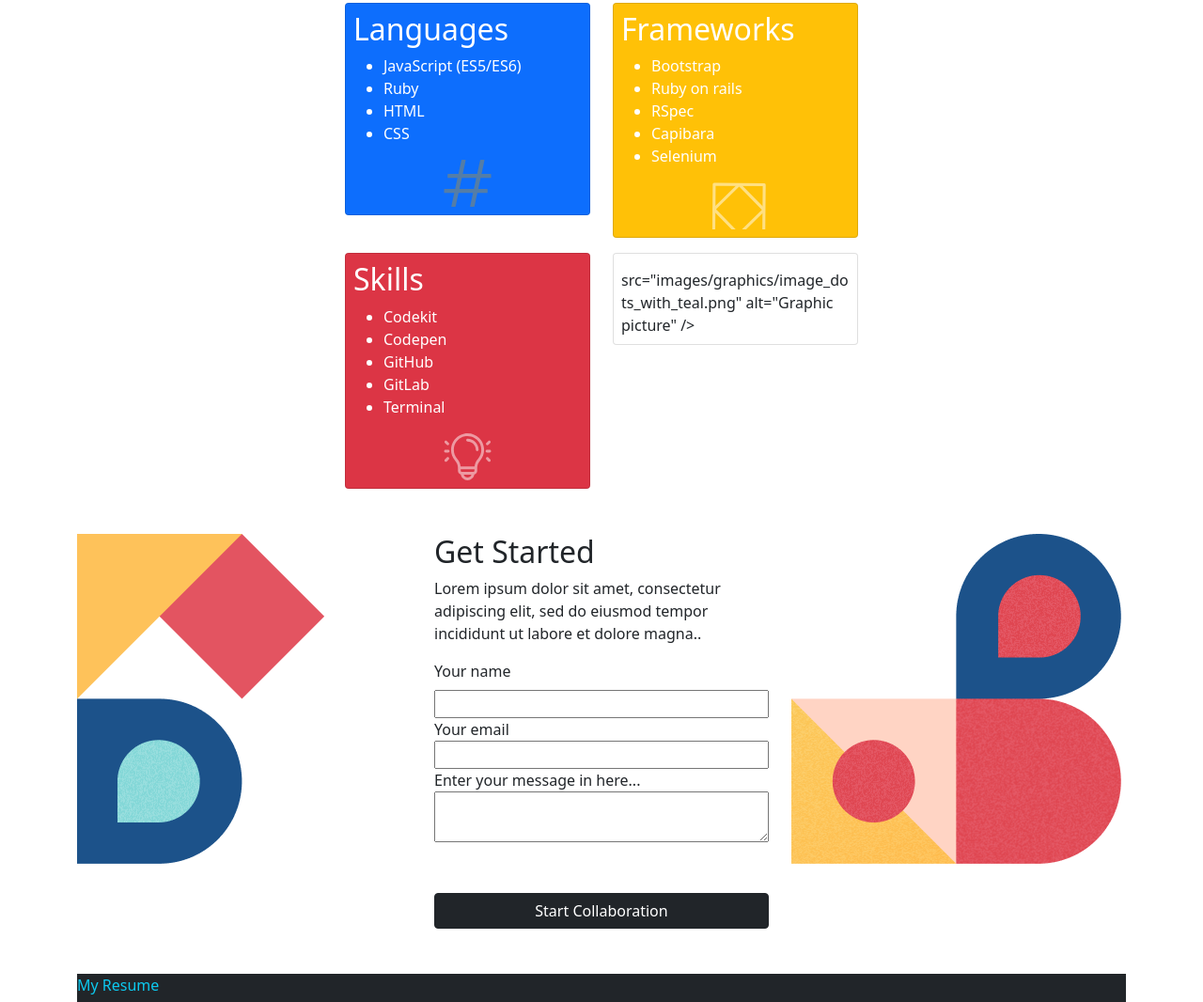
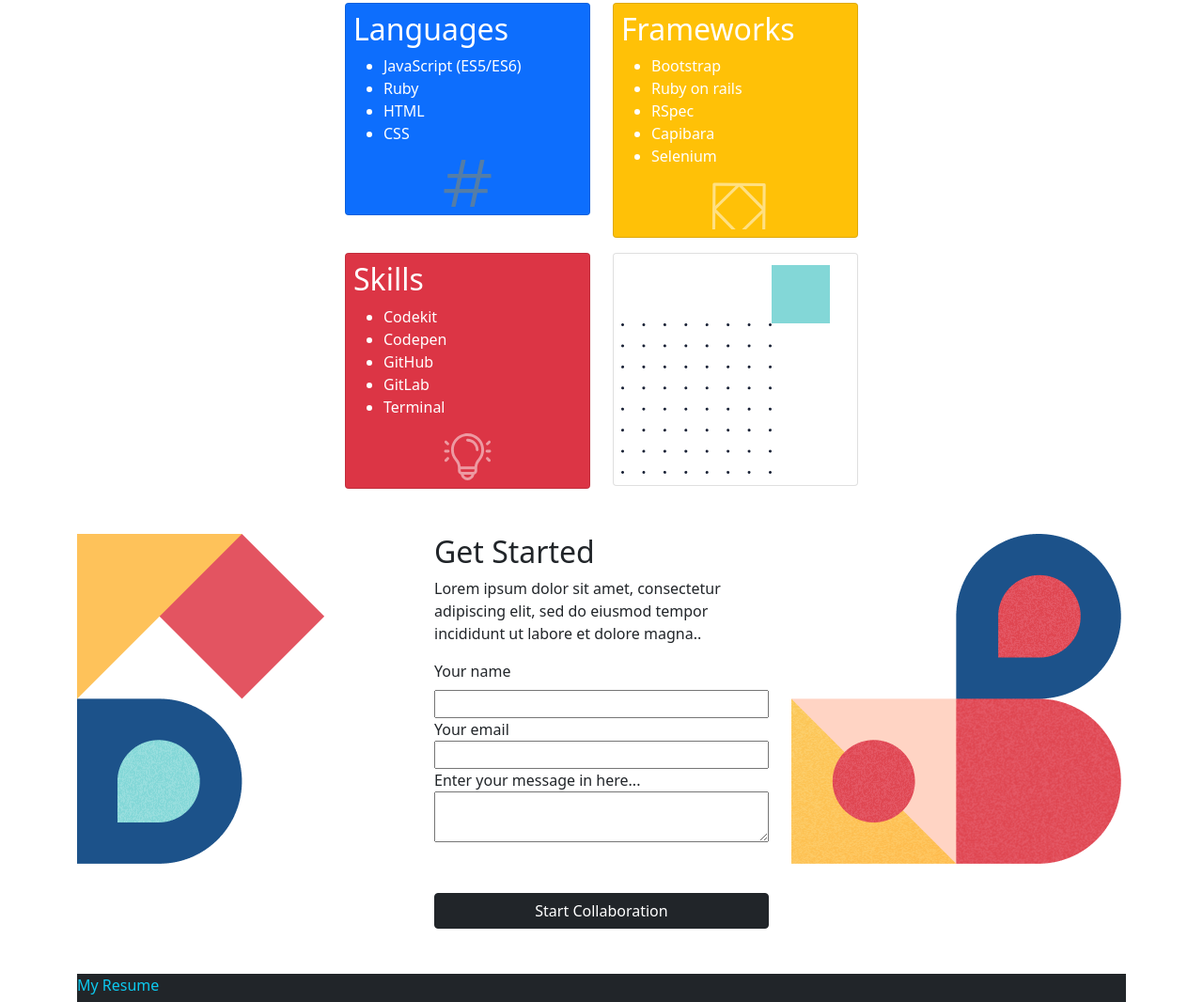
Before and after one commit to TesheMaximillan/Portfolio, a website: page index.html in a window 1280 px wide. Shown: the part 2006-3072 px from the top of the page at 94% size. Drawn offline with nearby package versions, Linux system fonts and the light colour scheme.

Commit message:
Update index.html

```diff
--- a/index.html
+++ b/index.html
@@ -254,7 +254,7 @@
           </div>
           <div class="col-md-3">
             <div class="card p-2">
-              <img class="img-geometry_8 py-1">
+              <img class="img-geometry_8 py-1"
                 src="images/graphics/image_dots_with_teal.png" alt="Graphic picture" />
             </div>
           </div>
```
